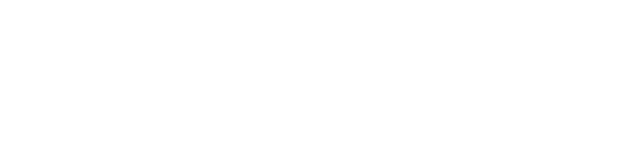
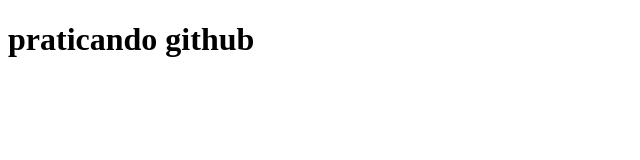
Before and after one commit to brunomotadev/praticando-git-github, a plain HTML site: page index.html in a window 1280 px wide. Shown: the whole page, without its empty margins (0-640 px from the left). Drawn offline with Linux system fonts and the light colour scheme.

Commit message:
praticando github e git

```diff
--- a/index.html
+++ b/index.html
@@ -6,6 +6,7 @@
     <title>Documentsteste</title>
 </head>
 <body>
+        <h1>praticando github</h1>
 
 </body>
 </html>
```
